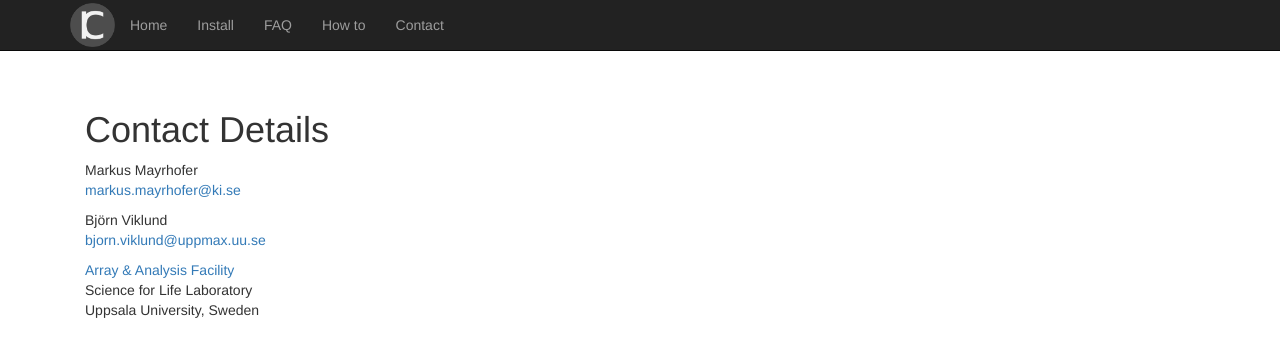
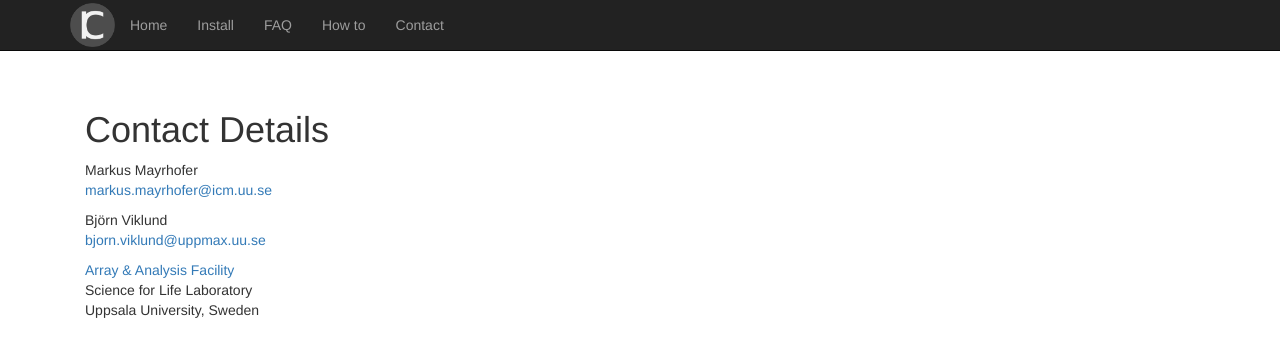
Before and after one commit to rawcopy/rawcopy.github.io, a Jekyll site: the page built from contact.md, in a window 1280 px wide. Shown: the top 357 px of the page. Built offline with Jekyll 4.4.1, drawn with Linux system fonts in a browser that asks for light colours; nearby versions of some CDN libraries.

Commit message:
Update contact.md

```diff
--- a/contact.md
+++ b/contact.md
@@ -7,7 +7,7 @@ title:  'Contact'
 
 <p>
 Markus Mayrhofer<br>
-<a href="mailto:markus.mayrhofer@ki.se">markus.mayrhofer@ki.se</a> <br>
+<a href="mailto:markus.mayrhofer@icm.uu.se">markus.mayrhofer@icm.uu.se</a> <br>
 </p>
 
 <p>
```
